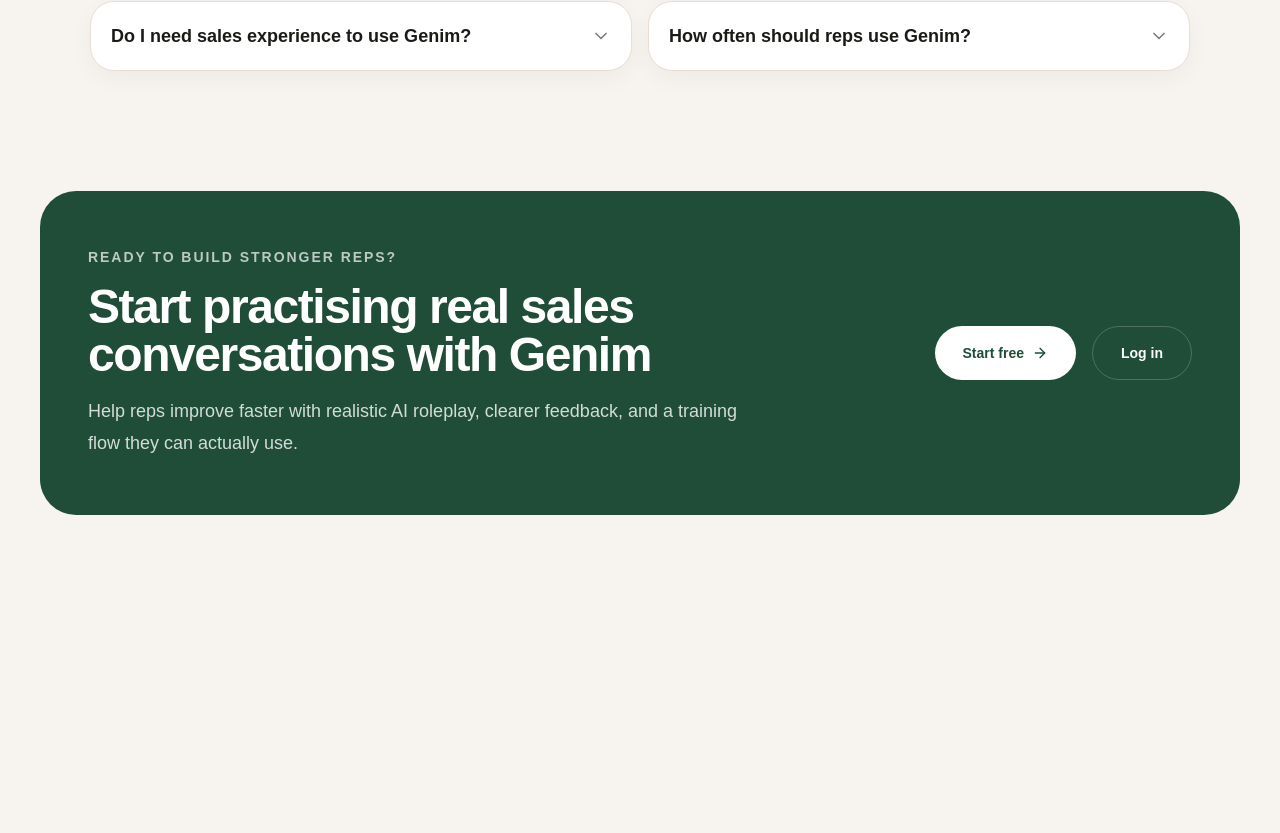
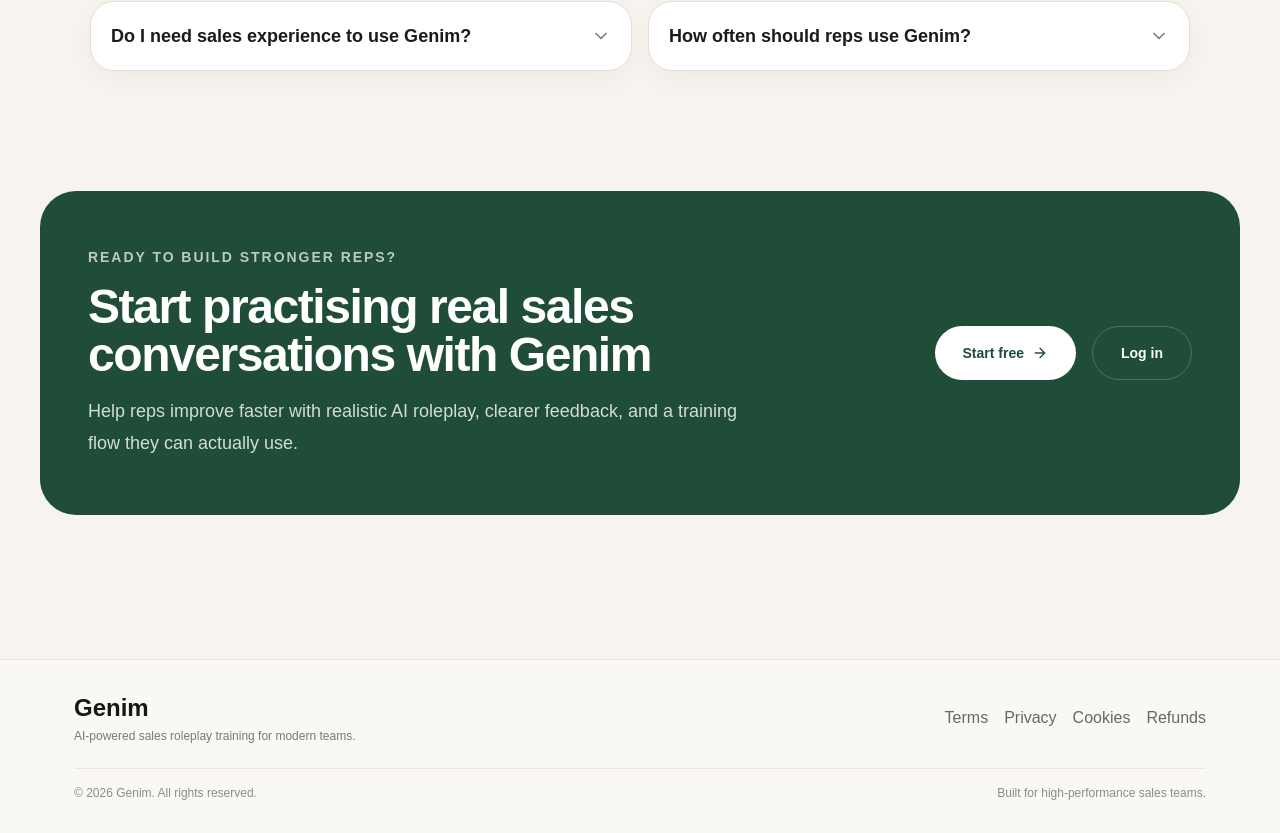
Before and after one commit to Leinadivel/genim-roleplay, a Next.js app: page / in a window 1280 px wide. Shown: the part 5359-6192 px from the top of the page. Before the commit the page ends 5970 px from the top, so only its background shows below. Built offline with nearby package versions, Linux system fonts and the light colour scheme.

Commit message:
footer added

```diff
--- a/src/app/layout.tsx
+++ b/src/app/layout.tsx
@@ -1,6 +1,7 @@
 import type { Metadata } from "next";
 import { Geist, Geist_Mono } from "next/font/google";
 import "./globals.css";
+import Footer from '@/components/footer'
 
 const geistSans = Geist({
   variable: "--font-geist-sans",
@@ -30,7 +31,10 @@
       lang="en"
       className={`${geistSans.variable} ${geistMono.variable} h-full antialiased`}
     >
-      <body className="min-h-full flex flex-col">{children}</body>
+      <body className="min-h-full flex flex-col">
+        {children}
+        <Footer />
+      </body>
     </html>
   );
 }
--- /dev/null
+++ b/src/components/footer.tsx
@@ -0,0 +1,46 @@
+import Link from 'next/link'
+
+export default function Footer() {
+  return (
+    <footer className="mt-12 border-t border-[#eee6dc] bg-[#faf8f5]">
+      <div className="mx-auto max-w-[1180px] px-6 py-8">
+        <div className="flex flex-col gap-6 md:flex-row md:items-center md:justify-between">
+
+          <div>
+            <div className="text-2xl font-semibold text-[#171714]">
+              Genim
+            </div>
+            <div className="mt-1 text-xs text-[#777a75]">
+              AI-powered sales roleplay training for modern teams.
+            </div>
+          </div>
+
+          {/* LINKS */}
+          <div className="flex flex-wrap items-center gap-4 text-l font-medium text-[#666864]">
+            <Link href="/terms" className="hover:text-[#171714]">
+              Terms
+            </Link>
+            <Link href="/privacy" className="hover:text-[#171714]">
+              Privacy
+            </Link>
+            <Link href="/cookies" className="hover:text-[#171714]">
+              Cookies
+            </Link>
+            <Link href="/refund-policy" className="hover:text-[#171714]">
+              Refunds
+            </Link>
+          </div>
+        </div>
+        <div className="mt-6 flex flex-col gap-2 border-t border-[#eee6dc] pt-4 text-xs text-[#8a8d87] md:flex-row md:items-center md:justify-between">
+          <div>
+            © {new Date().getFullYear()} Genim. All rights reserved.
+          </div>
+
+          <div>
+            Built for high-performance sales teams.
+          </div>
+        </div>
+      </div>
+    </footer>
+  )
+}
```
